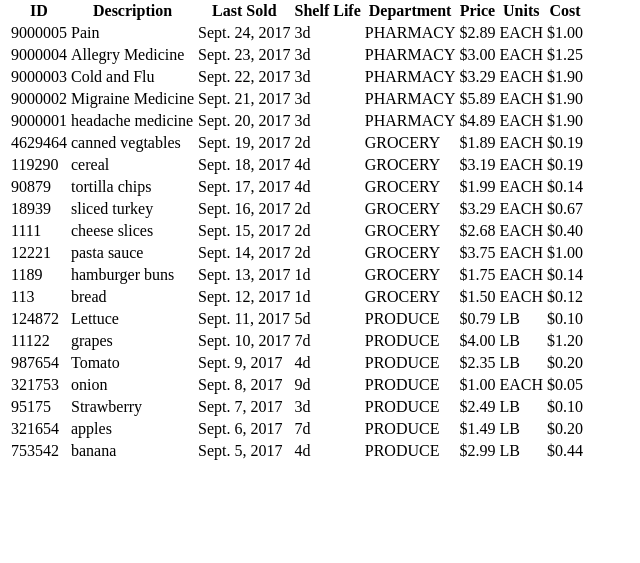
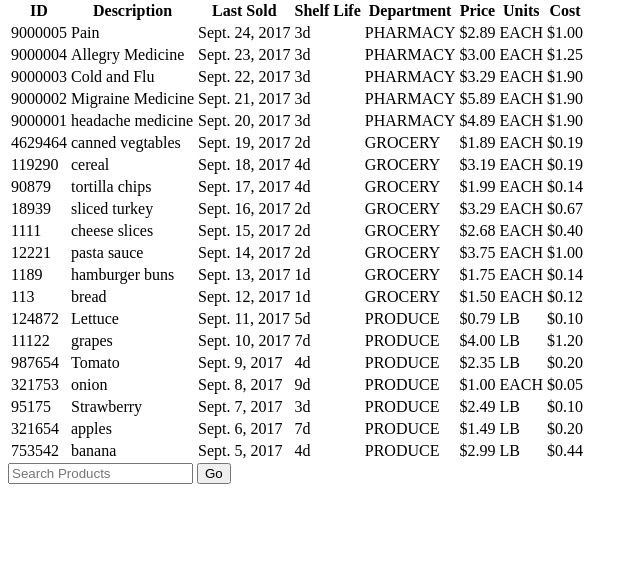
Before and after one commit to joshuadesmith/product-search, a Django app: page /products/ in a window 1280 px wide. Shown: the part 67-630 px from the top of the page, without its empty margins (0-640 px from the left). Run offline with Django 3.2, Linux system fonts and the light colour scheme; data comes from the database, SQL or seed files in the repository.

Commit message:
add rudimentary search by product description

```diff
--- a/productsearch/products/templates/products/index.html
+++ b/productsearch/products/templates/products/index.html
@@ -31,6 +31,11 @@
         {% endfor %}
         </tbody>
     </table>
+    <form id="search_form" action="/products/search/" method="get" accept-charset="UTF-8">
+        <!--{% csrf_token %}-->
+        <input class="search_text" id="search_text" type="text" name="search_text" placeholder="Search Products">
+        <input type="submit" value="Go">
+    </form>
 </div>
 {% else %}
     <h1>No Products currently available</h1>
--- a/productsearch/products/views.py
+++ b/productsearch/products/views.py
@@ -12,5 +12,13 @@ def index(request):
 
 
 def search(request):
-    # TODO
-    return HttpResponse("Search view")
+    qs = Product.objects.order_by('-last_sold')
+    if request.method == 'GET':
+        search_string = request.GET.get('search_text')
+        if search_string:
+            print("Got search string: {}".format(search_string))
+            qs = qs.filter(description__icontains=search_string)
+
+    template = loader.get_template('products/index.html')
+
+    return HttpResponse(template.render({'product_list': qs}, request))
```
